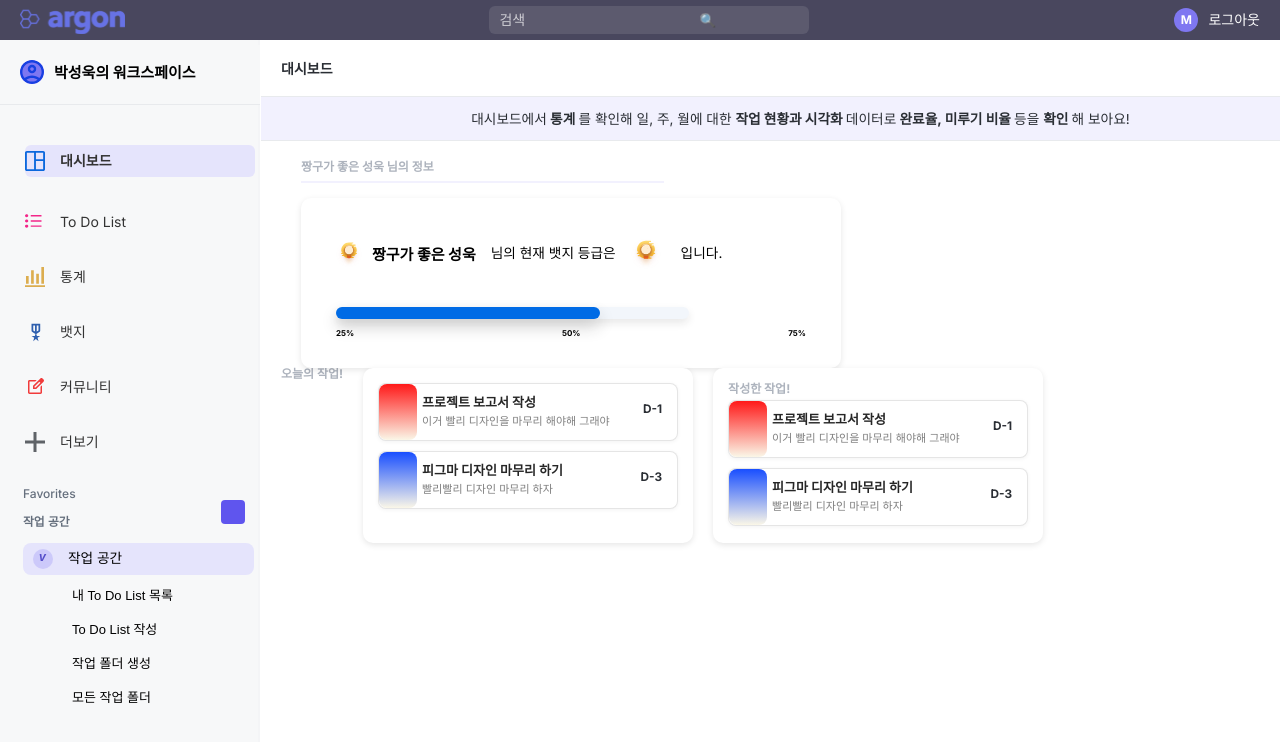
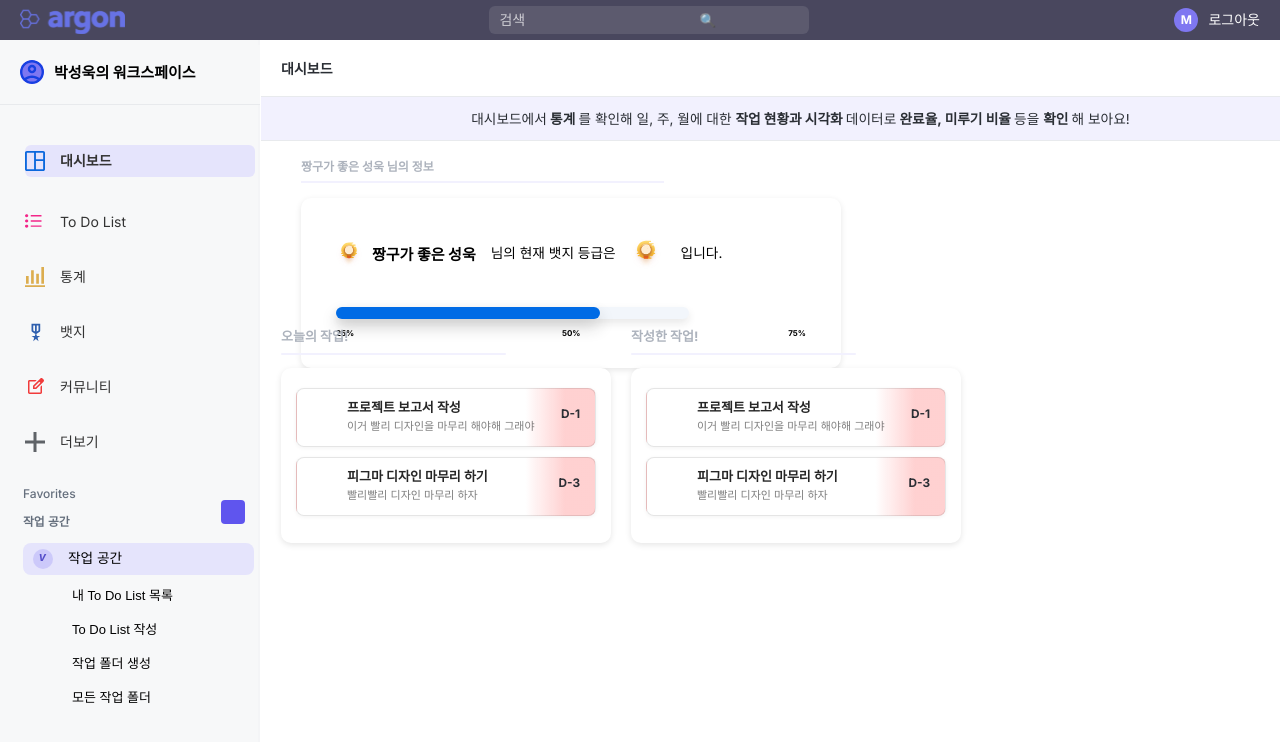
Before and after one commit to SungWookkk/FTT_frontend, a React (Create React App) app: page /dashboard in a window 1280 px wide. Shown: the top 742 px of the page. Built offline with nearby package versions, Linux system fonts and the light colour scheme.

Commit message:
2/17 feat: 작업 일정 UI 디자인 수정 및 개선
- 작업 일정 부분의 반응형 스타일링 개선
- 코드 구조 유지하며 디자인 수정 및 최적화

```diff
--- a/src/components/css/Dashboard.css
+++ b/src/components/css/Dashboard.css
@@ -122,16 +122,7 @@
     max-width: 600px;
 }
 
-.task-card {
-    display: flex;
-    justify-content: space-between;
-    align-items: center;
-    background-color: #fff;
-    padding: 15px;
-    border-radius: 10px;
-    box-shadow: 0 2px 5px rgba(0, 0, 0, 0.1);
-    border-left: 5px solid;
-}
+
 
 .red-border {
     border-left-color: #ff6b6b;
--- a/src/components/css/DashboardContent.css
+++ b/src/components/css/DashboardContent.css
@@ -186,6 +186,21 @@
     font-size: 8px;
     font-weight: 700;
 }
+.info-title {
+    flex-wrap: nowrap;
+    white-space: nowrap; /* 모든 텍스트를 한 줄로 표시 */
+    padding: 20px 40px 0;
+}
+
+/* 작업 컨테이너 수정 */
+.task-container {
+    display: flex;
+    flex-wrap: nowrap;
+    white-space: nowrap; /* 모든 텍스트를 한 줄로 표시 */
+    padding-right: 230px;
+    justify-content: flex-start; /* 왼쪽 정렬로 변경 */
+}
+
 
 /* 작업 박스 (오늘의 작업, 작성한 작업) */
 .task-box {
@@ -197,18 +212,36 @@
     padding: 15px;
     position: relative;
 }
-.info-title {
-    flex-wrap: nowrap;
-    white-space: nowrap; /* 모든 텍스트를 한 줄로 표시 */
-    padding: 20px 40px 0;
+
+/*  새로운 제목 컨테이너 스타일 */
+.task-title-container {
+    margin-bottom: 10px; /* 제목과 박스 간 간격 */
+    padding-left: 15px;
 }
 
-/* 작업 제목 */
+
+    /*  구분선 스타일 */
+.title-underline {
+    position: relative;
+    top: -35px;
+    left: -15px;
+    width: 75%;
+    height: 2px;
+    background-color: #F2F1FE;
+    margin-top: 5px;
+    border-radius: 2px;
+}
+
+/*  작업 제목 - 카드 박스 상단에 고정 */
 .task-title {
+    position: relative;
+    top: -60px;
+    left: -20px;
     color: #adb3bd;
-    font-size: 12px;
+    font-size: 13px;
     font-weight: 700;
-    margin-bottom: 5px;
+    padding-left: 5px;
+    white-space: nowrap;
 }
 
 /* 작업 카드 */
@@ -218,19 +251,22 @@
     margin-bottom: 10px;
     border: 1px solid #0000001a;
     border-radius: 8px;
-    box-shadow: 0px 1px 4px #0000000d;
-    padding: 0;
+    box-shadow: 0 1px 4px #0000000d;
     position: relative;
-
+    box-sizing: border-box;
+    top: -15px;
+    padding: 12px 12px 12px 50px; /* 왼쪽 패딩 증가 */
+    overflow: hidden;
+    background: linear-gradient(
+            to left,
+            rgba(255, 24, 24, 0.2) 10%, /* 레드 그라데이션 */
+            #ffffff 70px /* 흰색 배경을 38px 이후부터 적용 */
+    );
 }
 
-/* 작업 카드 색상 */
+/* 작업 카드 색상 제거 */
 .task-color {
-    width: 38px;
-    height: 56px;
-    border-radius: 8px;
-    margin-right: 5px;
-
+    display: none; /* 기존 task-color 제거 */
 }
 
 .red-gradient {
--- a/src/components/dashboard/DashboardContent.js
+++ b/src/components/dashboard/DashboardContent.js
@@ -54,11 +54,13 @@ const DashboardContent = () => {
 
                 {/* 🔹 우측 - 기존 작업 컨테이너 */}
 
+
                 <div className="task-container">
-                    <div className="task-title">오늘의 작업!</div>
                     {/* 오늘의 작업 */}
                     <div className="task-box today-task">
-                        {/* 첫 번째 작업 */}
+                        <div className="title-underline"></div> {/* 구분선 추가 */}
+
+                        <div className="task-title">오늘의 작업!</div>
                         <div className="task-card">
                             <div className="task-color red-gradient"></div>
                             <div className="task-content">
@@ -68,7 +70,6 @@ const DashboardContent = () => {
                             <div className="task-deadline">D-1</div>
                         </div>
 
-                        {/* 두 번째 작업 */}
                         <div className="task-card">
                             <div className="task-color blue-gradient"></div>
                             <div className="task-content">
@@ -81,9 +82,8 @@ const DashboardContent = () => {
 
                     {/* 작성한 작업 */}
                     <div className="task-box written-task">
+                        <div className="title-underline"></div> {/* 구분선 추가 */}
                         <div className="task-title">작성한 작업!</div>
-
-                        {/* 첫 번째 작업 */}
                         <div className="task-card">
                             <div className="task-color red-gradient"></div>
                             <div className="task-content">
@@ -93,7 +93,6 @@ const DashboardContent = () => {
                             <div className="task-deadline">D-1</div>
                         </div>
 
-                        {/* 두 번째 작업 */}
                         <div className="task-card">
                             <div className="task-color blue-gradient"></div>
                             <div className="task-content">
@@ -104,6 +103,7 @@ const DashboardContent = () => {
                         </div>
                     </div>
                 </div>
+
             </div>
         </div>
     );
```
